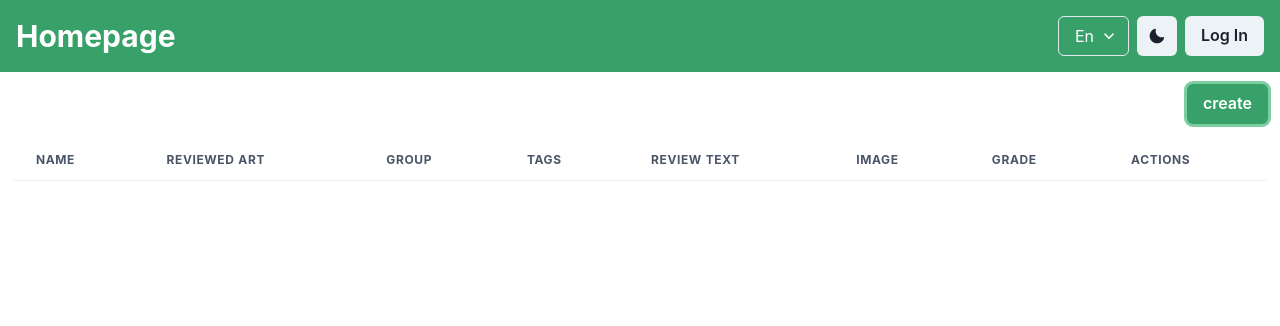
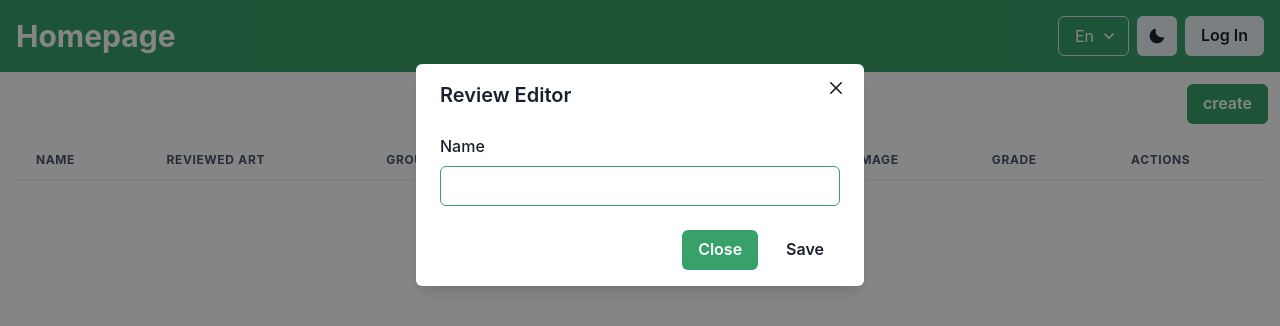
Before and after one commit to Umid221/frontend-review-portal, a React (Vite) app: page /reviews in a window 1280 px wide. Both pictures are taken after a click on the button "create". Shown: the top 326 px of the page. Built offline with nearby package versions, Linux system fonts and the light colour scheme.

Commit message:
create review modal init

```diff
--- a/package.json
+++ b/package.json
@@ -6,6 +6,7 @@
     "dependencies": {
         "@chakra-ui/icons": "^2.1.0",
         "@chakra-ui/react": "^2.8.0",
+        "@choc-ui/chakra-autocomplete": "^5.2.5",
         "@emotion/react": "^11.11.1",
         "@emotion/styled": "^11.11.0",
         "@reduxjs/toolkit": "^1.9.5",
--- /dev/null
+++ b/src/components/reviews/CreateReviewModal.tsx
@@ -0,0 +1,75 @@
+import {
+    Button,
+    Input,
+    Modal,
+    ModalBody,
+    ModalCloseButton,
+    ModalContent,
+    ModalFooter,
+    ModalHeader,
+    ModalOverlay,
+    useDisclosure,
+} from "@chakra-ui/react";
+import { useForm } from "react-hook-form";
+import FormField from "../FormField";
+
+type EditorFormValues = {
+    name: string;
+    reviewedArt: string;
+    group: ReviewGroupEnum;
+    tags: string[];
+    reviewText: string;
+    image: string;
+    grade: number;
+};
+
+enum ReviewGroupEnum {
+    movies,
+    books,
+    games,
+}
+
+function CreateReviewModal() {
+    const { isOpen, onOpen, onClose } = useDisclosure();
+    const {
+        handleSubmit,
+        register,
+        formState: { errors },
+    } = useForm<EditorFormValues>();
+
+    function onSubmit() {}
+
+    return (
+        <>
+            <Button onClick={onOpen} variant={"green"} alignSelf="end">
+                create
+            </Button>
+            <Modal isOpen={isOpen} onClose={onClose}>
+                <ModalOverlay />
+                <ModalContent>
+                    <ModalHeader>Review Editor</ModalHeader>
+                    <ModalCloseButton />
+                    <ModalBody>
+                        <form onSubmit={handleSubmit(onSubmit)}>
+                            <FormField
+                                label="Name"
+                                id="name"
+                                error={errors.name?.message}
+                            >
+                                <Input variant={"green"} />
+                            </FormField>
+                        </form>
+                    </ModalBody>
+                    <ModalFooter>
+                        <Button variant="green" mr={3} onClick={onClose}>
+                            Close
+                        </Button>
+                        <Button variant="ghost">Save</Button>
+                    </ModalFooter>
+                </ModalContent>
+            </Modal>
+        </>
+    );
+}
+
+export default CreateReviewModal;
--- a/src/pages/Login.tsx
+++ b/src/pages/Login.tsx
@@ -11,10 +11,7 @@ import { useTranslation } from "react-i18next";
 import { Link, useNavigate } from "react-router-dom";
 import AuthWrapper from "src/components/auth-layout/AuthWrapper";
 import FormField from "src/components/FormField";
-import {
-    useLoginMutation,
-    useRegisterMutation,
-} from "src/features/auth/authApiSlice";
+import { useLoginMutation } from "src/features/auth/authApiSlice";
 import { useErrorToast } from "src/utils/hooks/toastHandlers";
 
 type LoginFormValues = {
--- a/src/pages/Reviews.tsx
+++ b/src/pages/Reviews.tsx
@@ -9,13 +9,12 @@ import {
     Thead,
     Tr,
 } from "@chakra-ui/react";
+import CreateReviewModal from "src/components/reviews/CreateReviewModal";
 
 function Reviews() {
     return (
         <Flex m={3} direction="column" gap={4}>
-            <Button variant={"green"} alignSelf="end">
-                create
-            </Button>
+            <CreateReviewModal />
             <TableContainer>
                 <Table>
                     <Thead>
```
Also changed, not shown: 1 other file (tests, documents, lock files or other folders).
